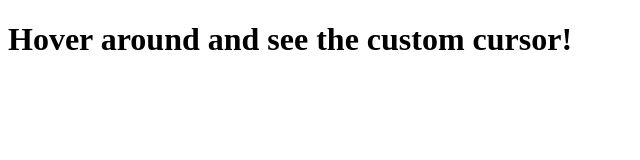
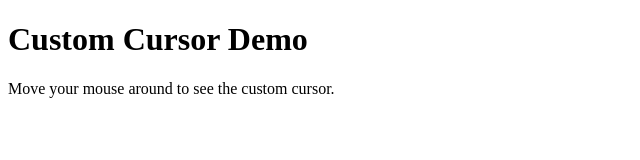
Before and after one commit to wadwdwd1/cursor, a plain HTML site: page index.html in a window 1280 px wide. Shown: the whole page, without its empty margins (0-640 px from the left). Drawn offline with Linux system fonts and the light colour scheme.

Commit message:
Update index.html

```diff
--- a/index.html
+++ b/index.html
@@ -1,17 +1,21 @@
 <!DOCTYPE html>
 <html lang="en">
 <head>
-<meta charset="UTF-8" />
-<meta name="viewport" content="width=device-width, initial-scale=1" />
-<title>Custom Cursor Example</title>
+<meta charset="UTF-8">
+<title>Custom Cursor</title>
 <style>
-  body {
-    /* URL to your custom cursor image */
-    cursor: url('cursor.png'), auto;
-  }
+    body {
+        cursor: url('cursor.png') 0 0, auto;
+        /*
+          '0 0' sets the hotspot (the exact click point)
+          to the top-left pixel of the image.
+          You can adjust it, e.g. '16 16' for center.
+        */
+    }
 </style>
 </head>
 <body>
-  <h1>Hover around and see the custom cursor!</h1>
+    <h1>Custom Cursor Demo</h1>
+    <p>Move your mouse around to see the custom cursor.</p>
 </body>
 </html>
```
